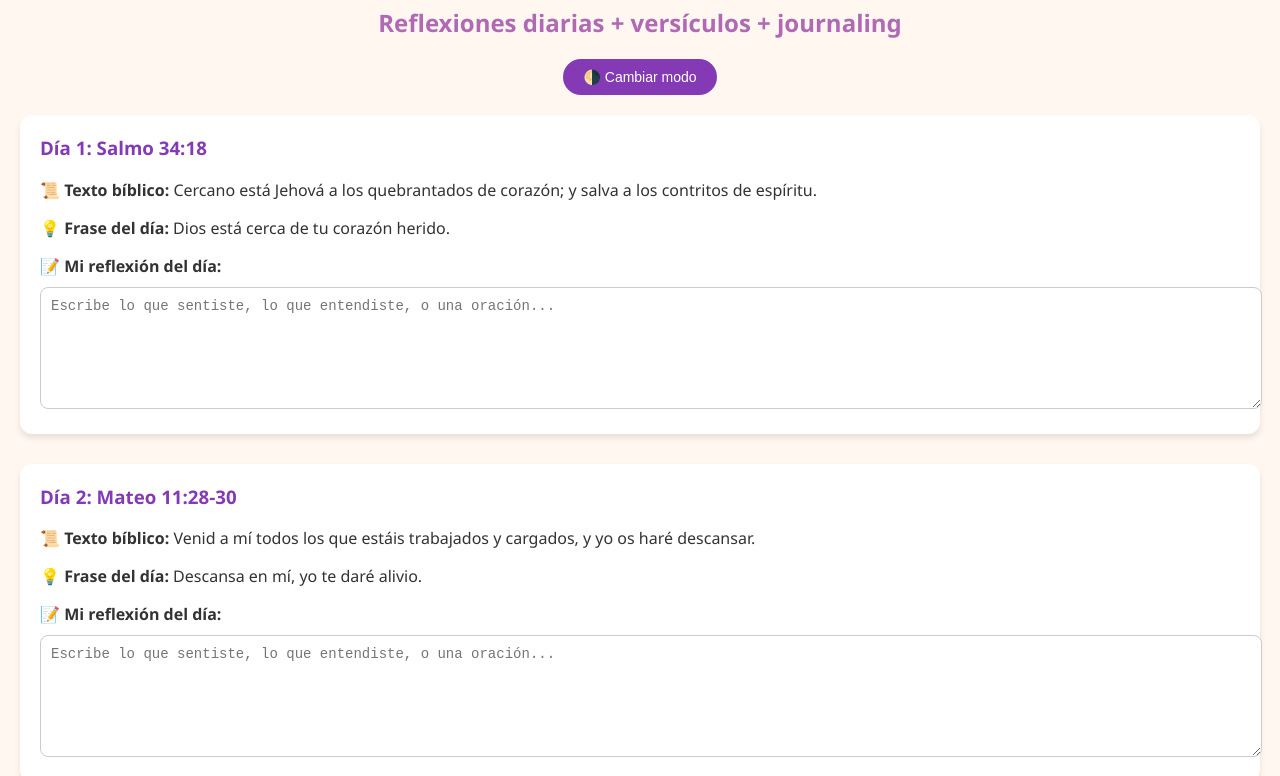
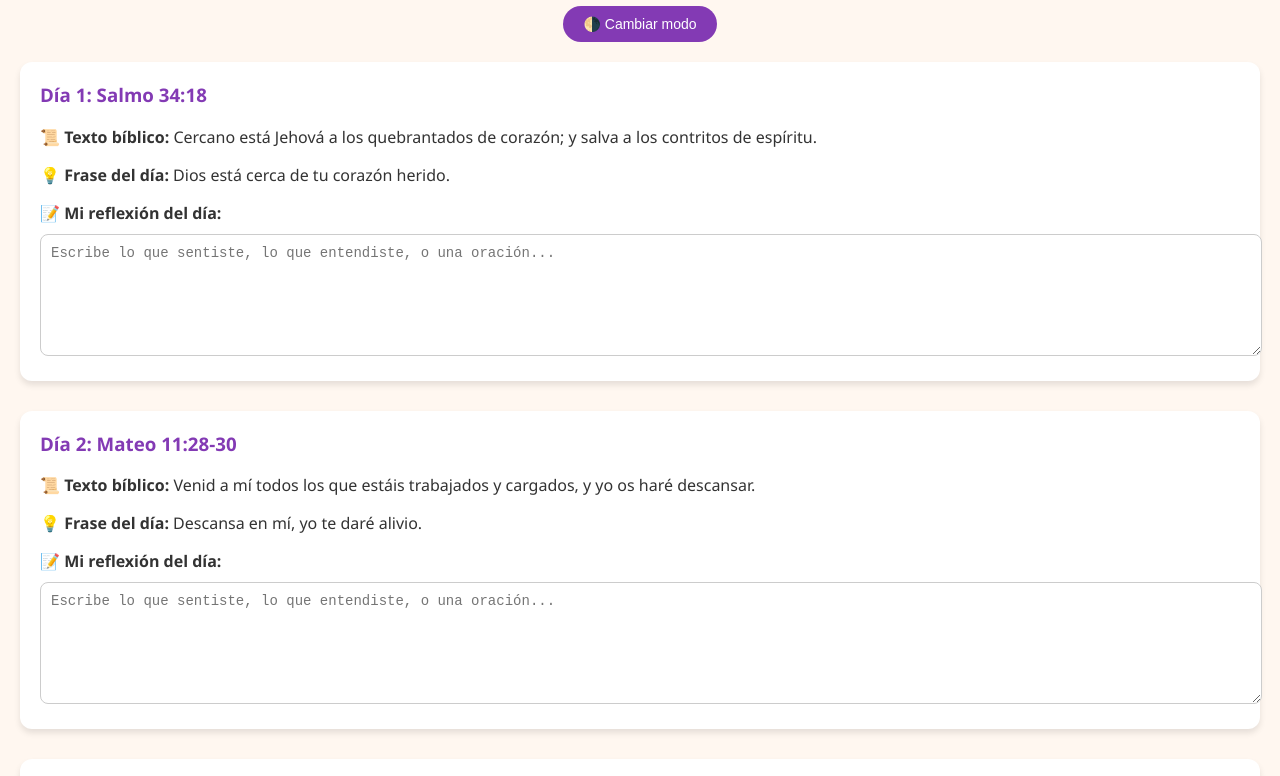
Before and after one commit to billioG/sanando, a plain HTML site: page index.html in a window 1280 px wide. Shown: the part 100-876 px from the top of the page. Drawn offline with Linux system fonts and the light colour scheme.

Commit message:
Update index.html

```diff
--- a/index.html
+++ b/index.html
@@ -81,8 +81,6 @@
 </head>
 <body>
   <h1>📖 30 días para sanar y perdonar</h1>
-  <h2>Reflexiones diarias + versículos + journaling</h2>
-
   <div class="toggle-mode">
     <button onclick="toggleMode()">🌗 Cambiar modo</button>
   </div>
```
